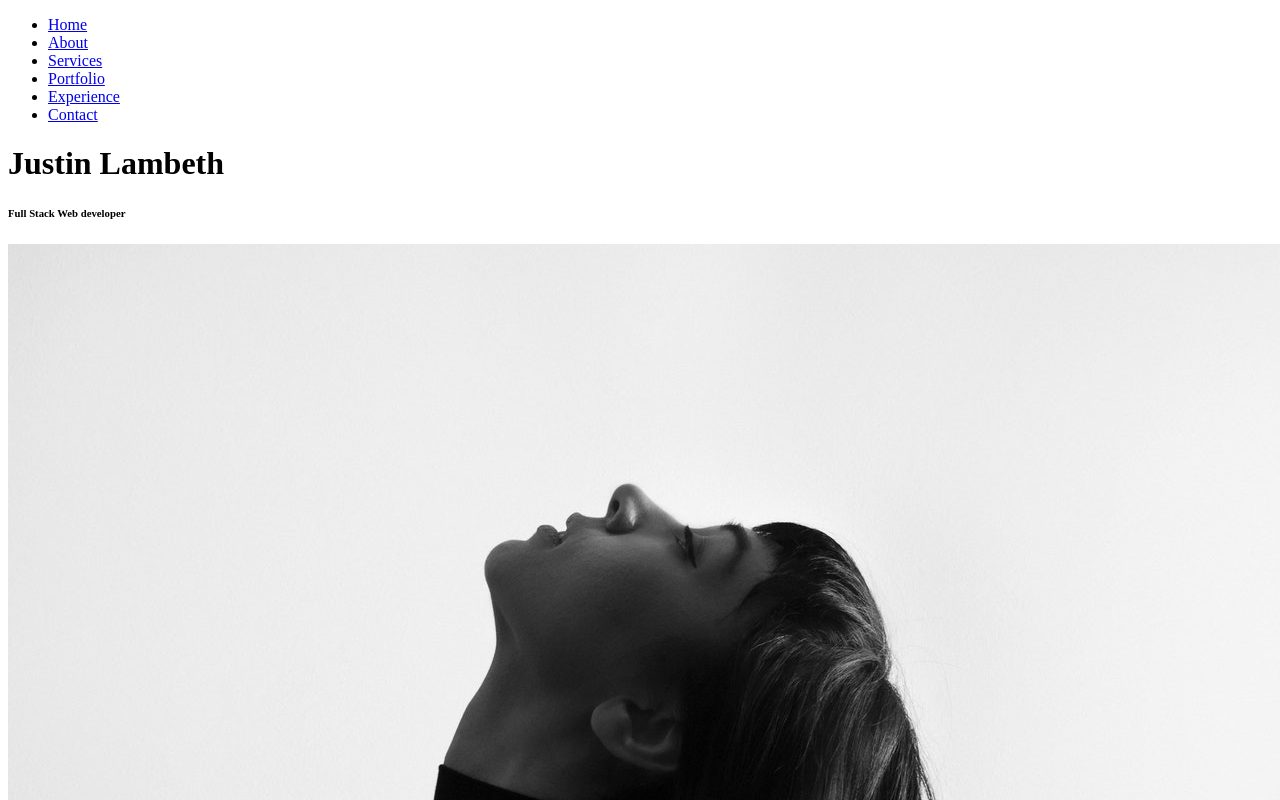
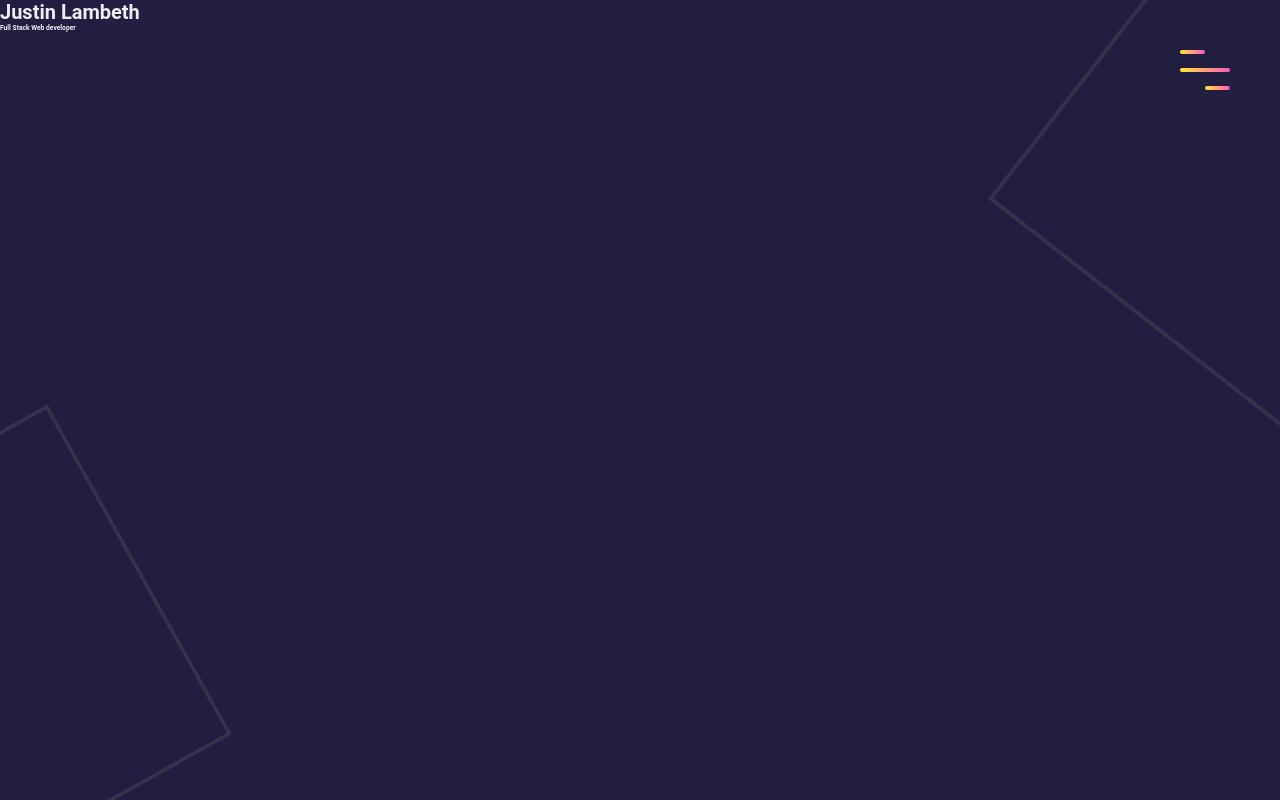
Before and after one commit to justinlambeth1996/Portfolio, a plain HTML site: page portfolio/index.html in a window 1280 px wide. Shown: the top 800 px of the page. Drawn offline with nearby package versions, Linux system fonts and the light colour scheme.

Commit message:
added CSS

```diff
--- a/portfolio/main.css
+++ b/portfolio/main.css
@@ -1,10 +1,136 @@
 /*Start global*/
+*{
+    margin: 0;
+    padding: 0;
+    box-sizing: border-box;
+}
+
+html {
+    font-size: 10px;
+    font-family: 'Roboto', sans-serif;
+    color: #eee;
+}
+
+body {
+    width: 100%;
+    height: 100%;
+    background: url("images/sitebg.jpg") no-repeat center fixed;
+    background-size: cover;
+}
+
+a {
+    text-decoration: none;
+    color: #eee;
+}
+
+p {
+    font-size: 1.8rem;
+    font-weight: 300;
+}
+
+img {
+    width: 100%;
+}
 /*End global*/
 
 /*Start reusable*/
 /*End reusable*/
 
 /*Start header*/
+header {
+    width: 100%;
+    height: 100vh;
+}
+
+.top-nav {
+    width: 100%;
+    height: 100vh;
+    position: fixed;
+    top: -100vh;
+    background-color: #16162d;
+    border-bottom-right-radius: 100%;
+    border-bottom-left-radius: 100%;
+    transition: all 650ms cubic-bezier(1,0,0,1);
+}
+
+.nav-list {
+    list-style: none;
+    width: 100%;
+    height: 100%;
+    display: flex;
+    justify-content: center;
+    align-items: center;
+}
+
+li {
+    margin: 0 2rem;
+}
+
+.nav-link {
+    font-family: 'The Historia Demo', sans-serif;
+    font-size: 5rem;
+    padding: 1rem;
+}
+
+.nav-link:hover,
+.nav-link:focus{
+    background: linear-gradient(to top, #ffe838, #fd57bf);
+    -webkit-backdrop-clip: text;
+    -webkit-text-fill-color: transparent;
+
+}
+
+.top-nav.open{
+    top: 0;
+    border-radius: initial;
+}
+
+.menu-toggler {
+    position: absolute;
+    top: 5rem;
+    right: 5rem;
+    width: 5rem;
+    height: 4rem;
+    display: flex;
+    flex-direction: column;
+    justify-content: space-between;
+    cursor: pointer;
+    z-index: 1500;
+    transition: transform 650ms ease-out;
+}
+
+.menu-toggler.open {
+    transform: rotate(-45deg);
+}
+
+.bar {
+    background: linear-gradient(to right, #ffe838, #fd57bf);
+    width: 100%;
+    height: 4px;
+    border-radius: .8rem;
+
+}.bar.half {
+    width: 50%;
+}
+
+.bar.start {
+    transform-origin: right;
+    transition: transform 650ms cubic-bezier(0.54, -0.81, 0.57, 0.57);
+}
+
+.open .bar.start {
+    transform: rotate(-450deg) translateX(.8rem);
+}
+
+.bar.end {
+    align-self: flex-end;
+    transform-origin: left;
+    transition: transform 650ms cubic-bezier(0.54, -0.81, 0.57, 0.57);
+}
+
+.open .bar.end {
+    transform: rotate(-450deg) translateX(-.8rem);
+}
 /*End header*/
 
 /*Start about*/
```
